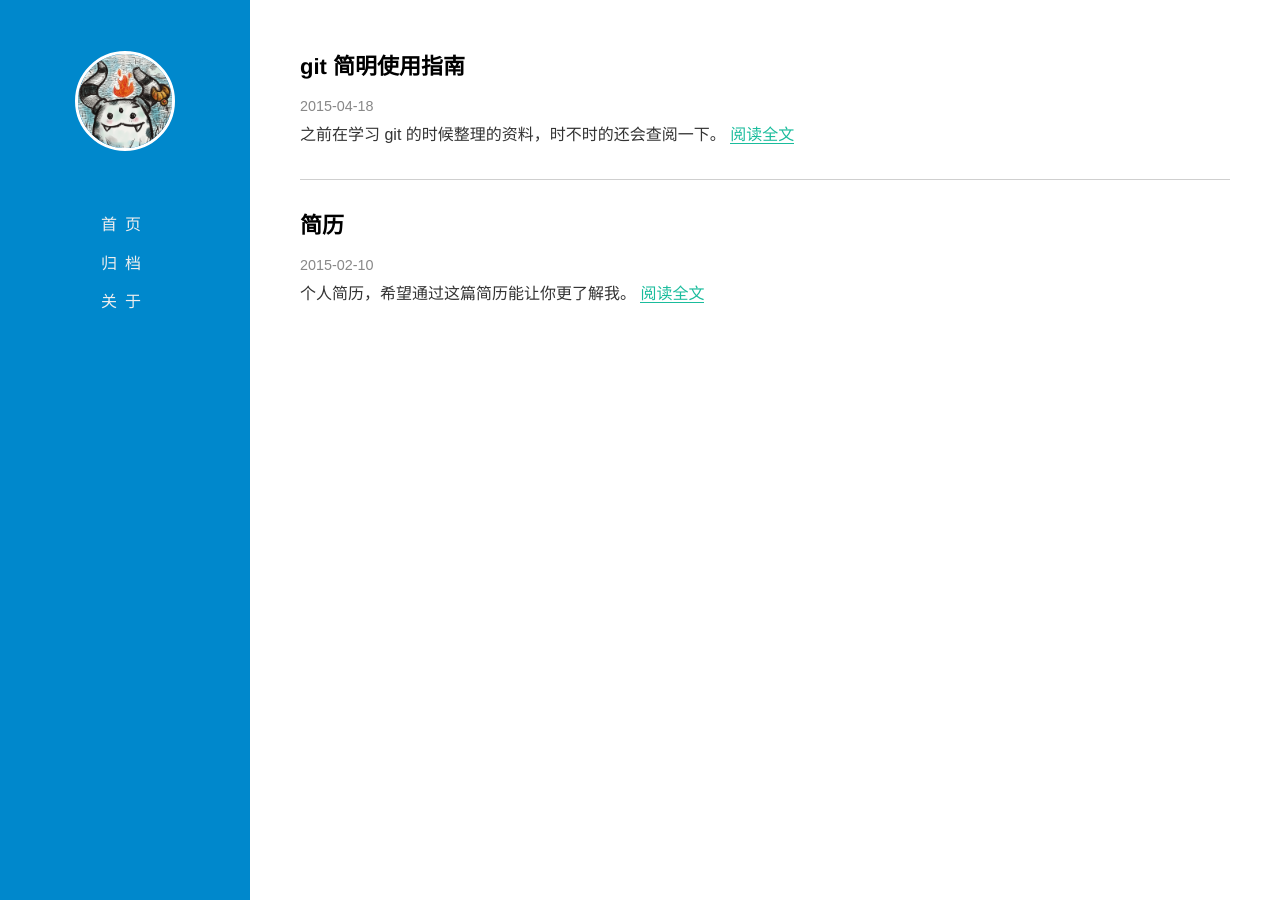
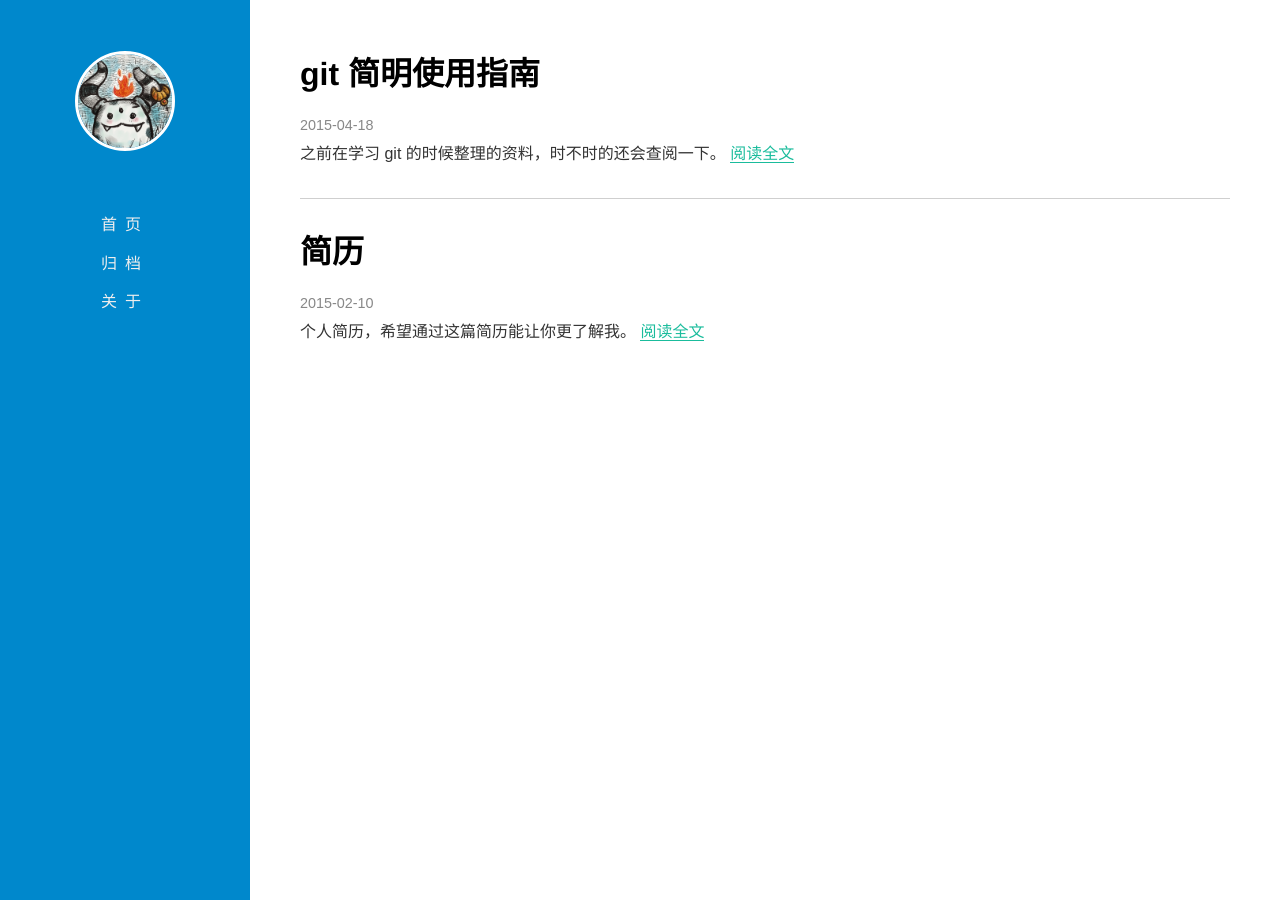
Before and after one commit to for-l00p/zhangziang.github.io, a Jekyll site: the page built from index.html, in a window 1280 px wide. Built offline with Jekyll 4.4.1, drawn with Linux system fonts in a browser that asks for light colours; Markdown is read by kramdown in place of the engine named in the settings.

Commit message:
change index title h1 style

```diff
--- a/css/style.css
+++ b/css/style.css
@@ -30,6 +30,7 @@ header {
 }
 .logo_text {
     display: none;
+    color: #fff;
 }
 nav {
     padding-bottom: 1px;
@@ -47,6 +48,14 @@ nav a,nav a:link,nav a:visited,nav a:active,nav a:hover{
 }
 .extractlist h1 {
     font-weight:600;
+}
+
+.extract {
+    margin: 20px 0;
+}
+.extract .title h1 {
+    font-weight: 600;
+    font-size: 1.4;
 }
 
 @media (max-width: 600px) {
@@ -80,11 +89,11 @@ nav a,nav a:link,nav a:visited,nav a:active,nav a:hover{
     .logo_text {
         display: block;
     }
+    .extract .title h1 {
+        font-weight:400;
+    }
 }
 
-.extract {
-    margin: 20px 0;
-}
 p code {
     background: #f8f8f8;
     color: #D14;
--- a/index.html
+++ b/index.html
@@ -4,7 +4,7 @@ layout: page
 {% for post in site.posts %}
 <div class = "extract">
     <div class="title">
-       <h1 style = "font-weight:600; font-size:22px;">{{ post.title }}</h1>
+       <h1>{{ post.title }}</h1>
        <small>{{ post.date | date: "%F" }}</small>
     </div>
     <div class="typo">
```
